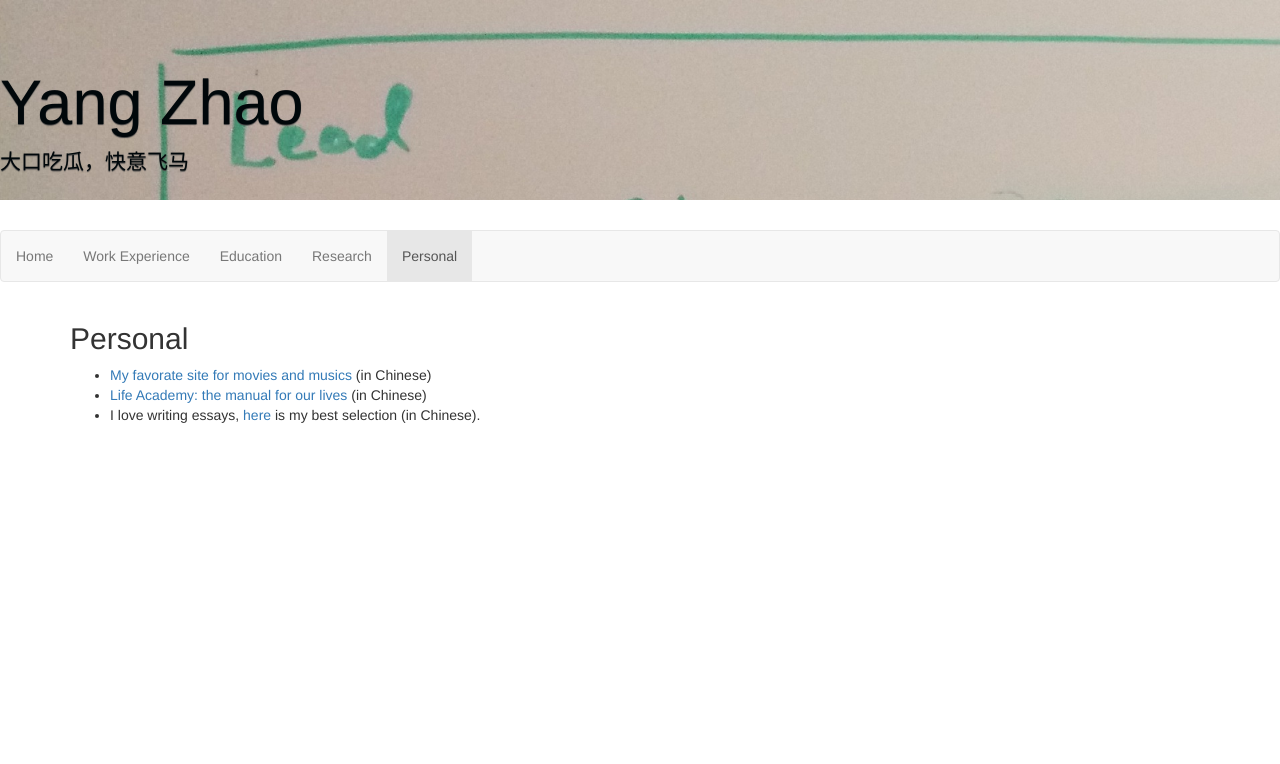
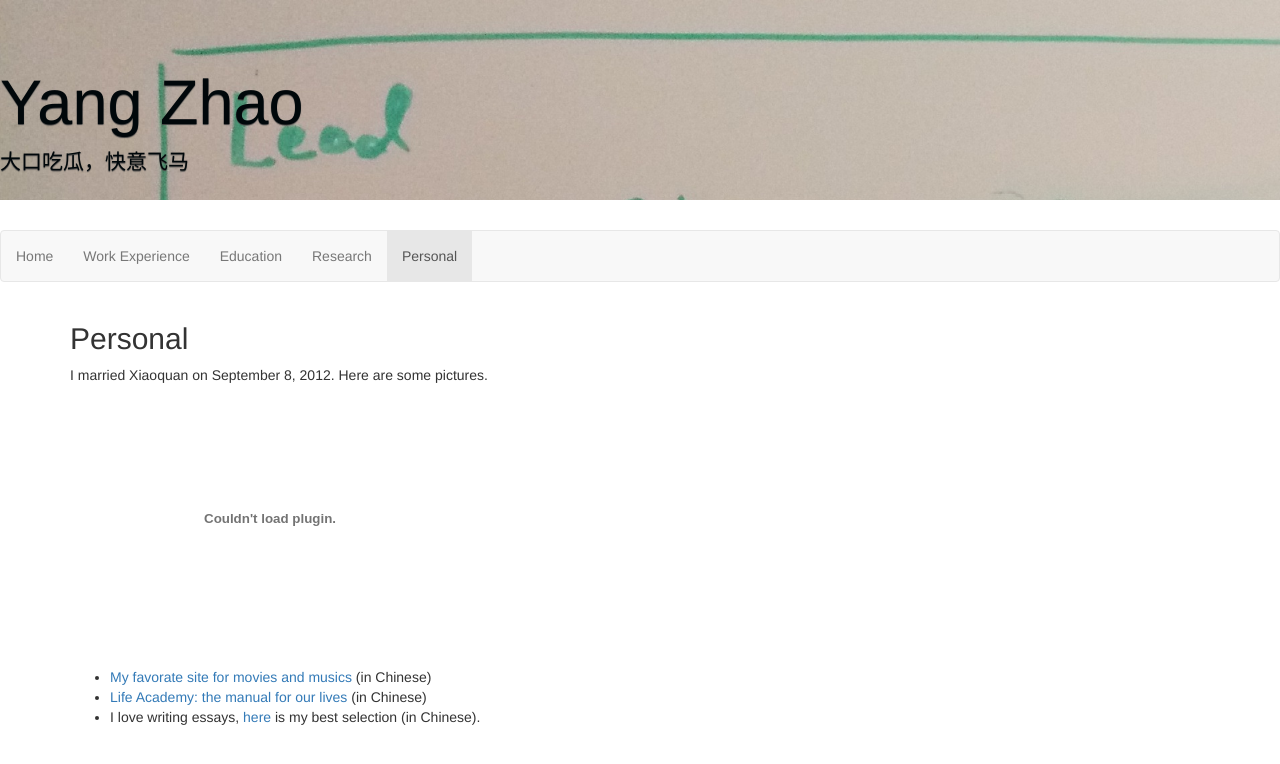
Before and after one commit to s510702/azurewebpage, an Angular app: page /personal in a window 1280 px wide. Shown: the top 764 px of the page. Built offline with nearby package versions, Linux system fonts and the light colour scheme.

Commit message:
Album added.

```diff
--- a/angular-cli.json
+++ b/angular-cli.json
@@ -10,7 +10,8 @@
       "assets": [
         "assets",
         "favicon.ico",
-        "app/ms-logo-site-share.png"
+        "app/ms-logo-site-share.png",
+        "assets/whiteboard.jpg"
       ],
       "index": "index.html",
       "main": "main.ts",
--- a/src/app/PersonalPage/PersonalPage.component.html
+++ b/src/app/PersonalPage/PersonalPage.component.html
@@ -1,5 +1,17 @@
 <div class="container">
 <h2 class="index">Personal</h2>
+
+<p>
+ I married Xiaoquan on September 8, 2012. Here are some pictures.<br />
+<embed
+    type="application/x-shockwave-flash"
+    src="https://picasaweb.google.com/s/c/bin/slideshow.swf"
+    width="400"
+    height="267"
+    flashvars="host=picasaweb.google.com&hl=en_US&feat=flashalbum&RGB=0x000000&feed=https%3A%2F%2Fpicasaweb.google.com%2Fdata%2Ffeed%2Fapi%2Fuser%2F100667838539420147041%2Falbumid%2F5792161099410080017%3Falt%3Drss%26kind%3Dphoto%26authkey%3DGv1sRgCK7Yn4KutOPr4QE%26hl%3Den_US"
+    pluginspage="http://www.macromedia.com/go/getflashplayer"
+    />
+</p>
 
 <ul>
     <li> <a href="http://www.douban.com">My favorate site for movies and musics</a> (in Chinese) </li>
```
